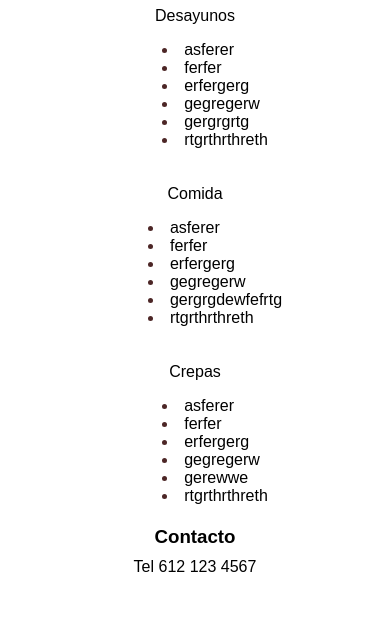
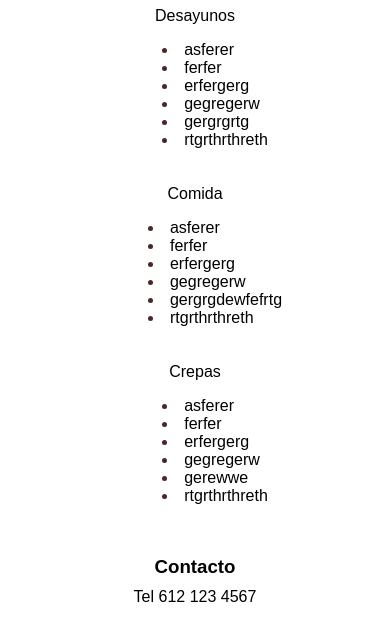
Before and after one commit to abraham404/project-las-crepaz, a plain HTML site: page index.html in a window 390 px wide. Shown: the part 797-1419 px from the top of the page. Before the commit the page ends 1389 px from the top, so only its background shows below. Drawn offline with Linux system fonts and the light colour scheme.

Commit message:
advance 2 responsive

```diff
--- a/css/styles.css
+++ b/css/styles.css
@@ -88,6 +88,6 @@ p{
         row-gap: 20px;
     }
     .footer{
-        margin-top: 300px;
+        margin-top: 330px;
     }
 }
```
